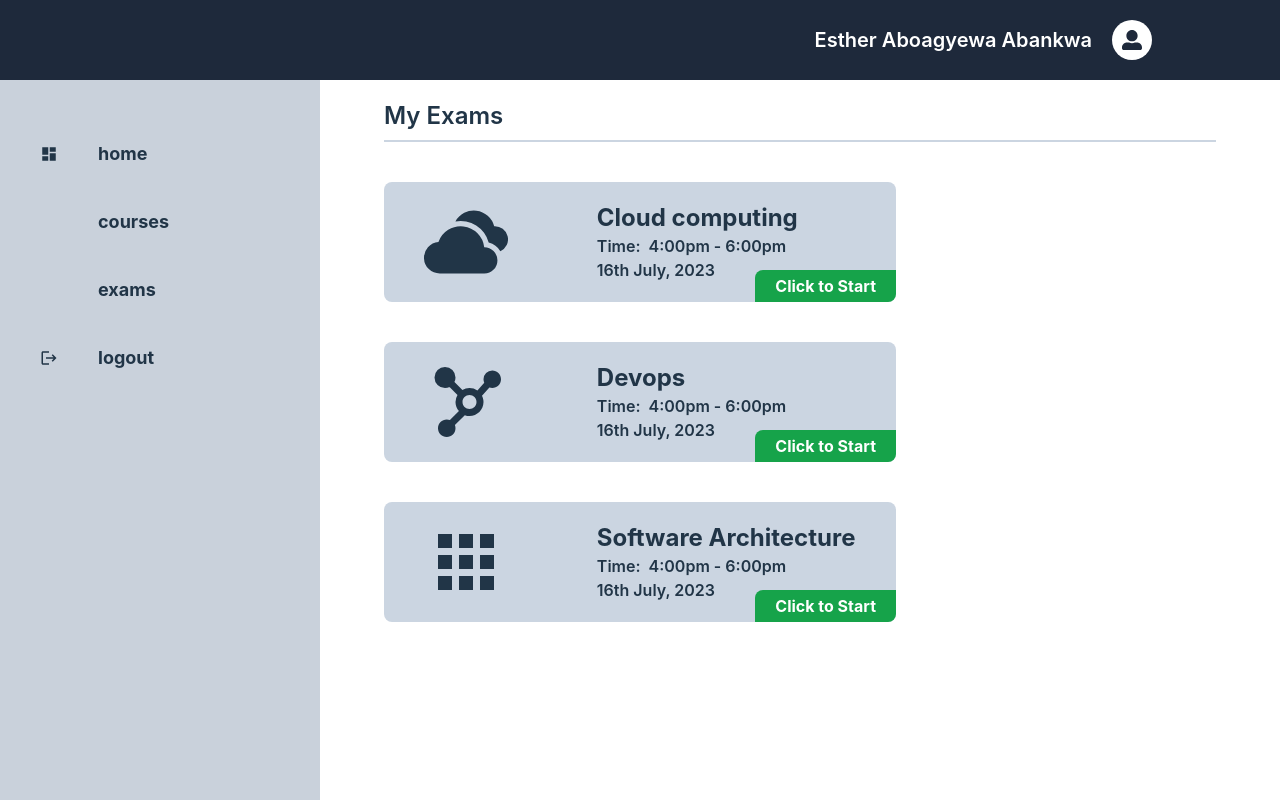
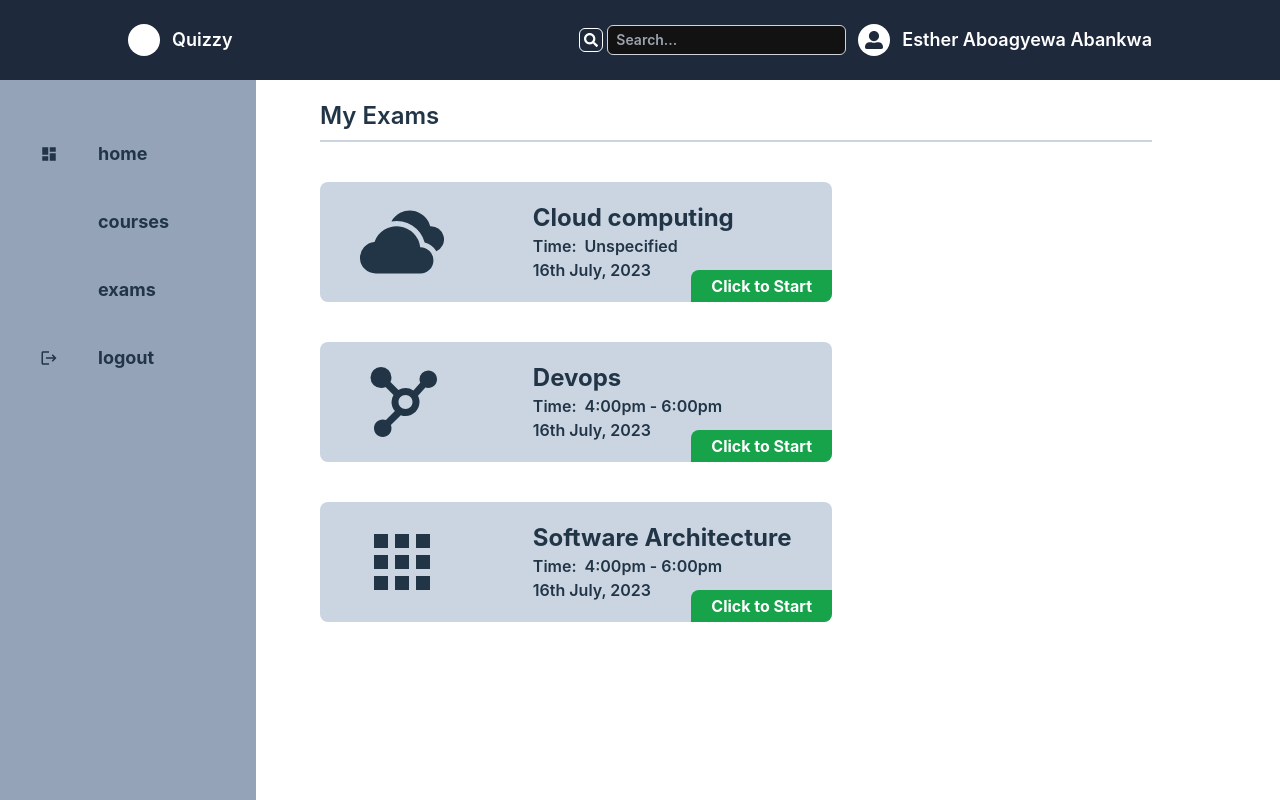
Before and after one commit to es-abab/My-Quiz-App, a React (Vite) app: page /home in a window 1280 px wide. Built offline with nearby package versions, Linux system fonts and the light colour scheme; some icons are missing.

Commit message:
Changes made

```diff
--- a/src/components/Exams.jsx
+++ b/src/components/Exams.jsx
@@ -20,7 +20,7 @@ const Exams = () => {
         <div className="flex flex-col justify-left w-[60%]">
           <div className="text-2xl text-start font-bold">Cloud computing</div>
           <div className="text-md font-semibold text-left">
-            <span className="mr-2">Time:</span>4:00pm - 6:00pm
+            <span className="mr-2">Time:</span>Unspecified
           </div>
           <div className="text-md font-semibold text-left">16th July, 2023</div>
           {/* <div>Exam duration</div> */}
--- a/src/components/Nav.jsx
+++ b/src/components/Nav.jsx
@@ -1,16 +1,57 @@
-import React from 'react';
+import React, { useState } from 'react';
 import Timer from './Timer';
-import {FaUserAlt} from 'react-icons/fa'
+import { FaUserAlt, FaSearch } from 'react-icons/fa'; // Import the FaSearch icon for the search feature
 
 const Nav = ({ timeRemaining, onSubmit }) => {
+  const [searchQuery, setSearchQuery] = useState('');
+
+  const handleSearchChange = (e) => {
+    setSearchQuery(e.target.value);
+  };
+
+  const handleSearchSubmit = (e) => {
+    e.preventDefault();
+    console.log('Search Query:', searchQuery);
+  };
 
   return (
     <div className='flex items-center justify-between h-[10vh] w-[100vw] px-[10vw] py-5 bg-slate-800'>
-      <div className='flex items-center justify-end gap-5 text-white font-semibold text-xl w-full'>
-         Esther Aboagyewa Abankwa
-      <span className='bg-white rounded-full w-10 h-10 flex justify-center items-center text-slate-800'><FaUserAlt /></span></div>
+      {/* Move the "Quizzy" text and icon container to the extreme left */}
+      <div className='flex items-center gap-3 text-white font-semibold text-lg'>
+        <div className='bg-white rounded-full w-8 h-8 flex justify-center items-center text-slate-800'>
+          {/* Add your custom Quizzy icon here */}
+        </div>
+        <div className="flex-grow">Quizzy</div>
+      </div>
+
+      <div className='flex items-center gap-3 text-white font-semibold text-lg ml-auto'>
+        {/* Search form */}
+        <form onSubmit={handleSearchSubmit} className='flex items-center gap-1'>
+          <button
+            type='submit'
+            className='bg-transparent border border-white rounded-md p-1 focus:outline-none focus:ring focus:ring-blue-300'
+          >
+            <FaSearch size={14} />
+          </button>
+          <input
+            type='text'
+            value={searchQuery}
+            onChange={handleSearchChange}
+            className='px-2 py-1 rounded-md border border-gray-300 focus:outline-none focus:ring focus:ring-blue-300 text-sm'
+            placeholder='Search...'
+          />
+        </form>
+        {/* End of search form */}
+
+        {/* Esther Aboagyewa Abankwa */}
+        <span className='bg-white rounded-full w-8 h-8 flex justify-center items-center text-slate-800'>
+          <FaUserAlt size={18} />
+        </span>
+        Esther Aboagyewa Abankwa
+      </div>
       <div className='flex items-center justify-center gap-10'>
-    </div>
+        {/* Add other components in the gap-10 if needed */}
+      </div>
     </div>
   );
 };
--- a/src/components/SideNav.jsx
+++ b/src/components/SideNav.jsx
@@ -14,17 +14,17 @@ const SideNav = () => {
   const menuItems = [
     {
       name: "home",
-      path: "/recruiter/home",
+      path: "/home",
       icon: < MdDashboard />,
     },
     {
       name: "courses",
-      path: "/recruiter/applicants",
+      path: "/applicants",
       icon: < PiBooksFill />,
     },
     {
       name: "exams",
-      path: "/recruiter/profile",
+      path: "/profile",
       icon: < PiExamFill />,
     },
     {
@@ -35,7 +35,7 @@ const SideNav = () => {
   ]
   return (
     <div >
-      <div className="bg-slate-400/50 w-[25vw] h-[90vh] py-10">
+      <div className="bg-slate-400 w-[20vw] h-[90vh] py-10">
         <div className="sidebar-header">
         {/* <img src={WhiteLogo} alt="logo" className="sidebar-whiteLogo" /> */}
         </div>
--- a/src/pages/LoginPage.jsx
+++ b/src/pages/LoginPage.jsx
@@ -38,19 +38,6 @@ const LoginPage = () => {
   const [isLogin, setIsLogin] = useState(true);
 
   return (
-    // <div>
-    //   <button className='bg-slate-900 text-white font-bold' onClick={handleSignin}>Signin</button>
-    // </div>
-    //   <div className="flex flex-col items-center justify-center bg-slate-900 h-screen w-screen">
-    //   <h1 className="text-4xl font-bold mb-4 text-white">Welcome to My App</h1>
-
-    //   <button
-    //     className="bg-blue-500 hover:bg-blue-600 text-white py-2 px-4 rounded"
-    //     onClick={() => loginWithRedirect()}
-    //   >
-    //     Log In
-    //   </button>
-    // </div>
 
     <div className="flex items-center justify-center w-screen min-h-screen bg-slate-900">
       {isLogin ? (
@@ -135,7 +122,7 @@ const LoginPage = () => {
               type="submit"
               className="w-full bg-blue-500 hover:bg-blue-600 text-white py-2 px-4 rounded"
             >
-              Login
+              Submit
             </button>
             <p className="py-2 text-sm">
               Already have an account?{" "}
```
Also changed, not shown: src/components/QuizPage.jsx (+1 -83 lines).
